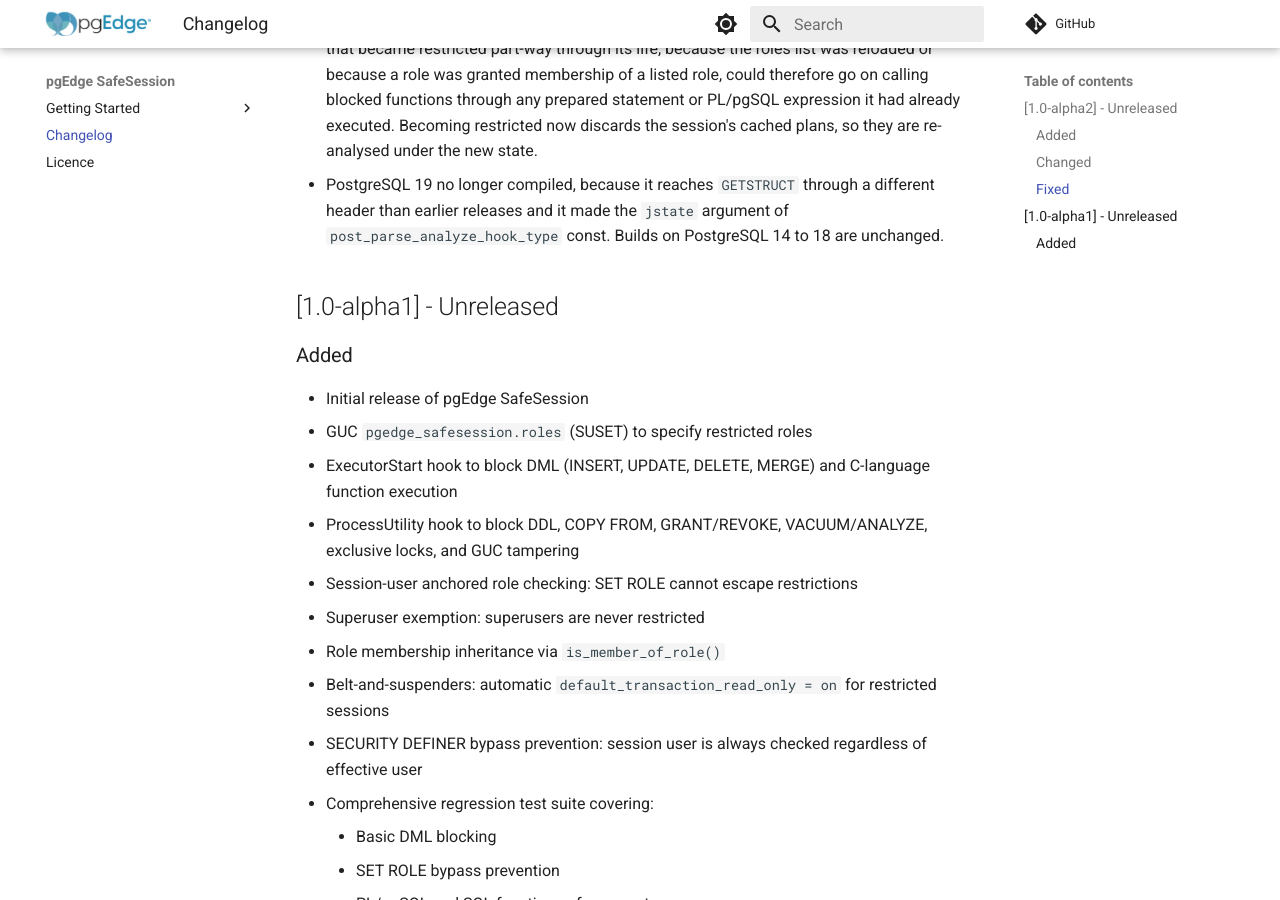
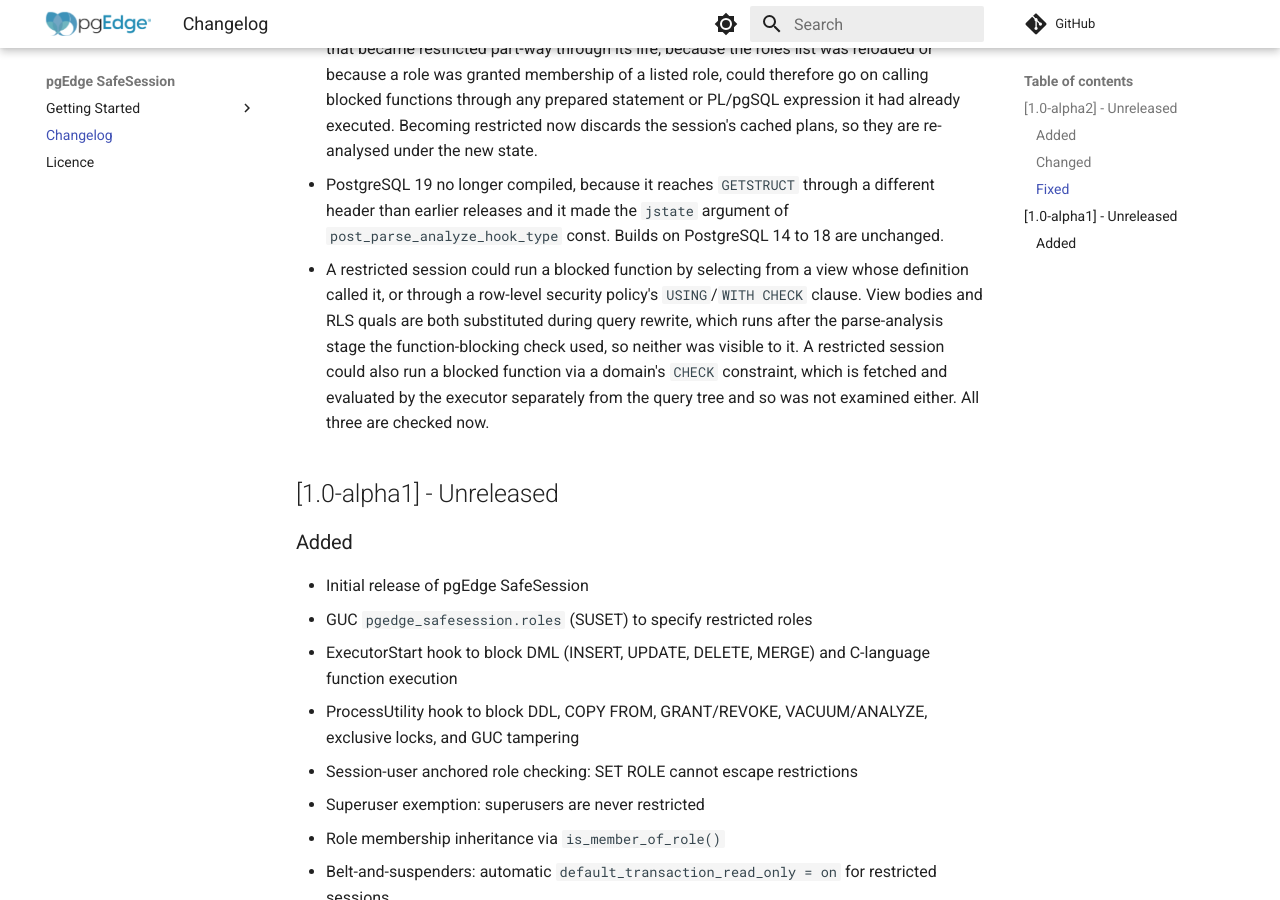
Before and after one commit to pgEdge/pgedge-safesession, an MkDocs documentation site: the page built from docs/changelog.md, in a window 1280 px wide and 900 px high, scrolled down 1809 px. Built offline with MkDocs 1.6.1 and Material for MkDocs 9.7.7, drawn with Linux system fonts in a browser that asks for light colours; comment, search, counter and statistics services are not loaded.

Commit message:
Document the view/RLS/domain blocked-function fixes

```diff
--- a/docs/changelog.md
+++ b/docs/changelog.md
@@ -98,6 +98,15 @@ and this project adheres to
   and it made the `jstate` argument of
   `post_parse_analyze_hook_type` const. Builds on
   PostgreSQL 14 to 18 are unchanged.
+- A restricted session could run a blocked function by selecting
+  from a view whose definition called it, or through a row-level
+  security policy's `USING`/`WITH CHECK` clause. View bodies and
+  RLS quals are both substituted during query rewrite, which runs
+  after the parse-analysis stage the function-blocking check used,
+  so neither was visible to it. A restricted session could also run
+  a blocked function via a domain's `CHECK` constraint, which is
+  fetched and evaluated by the executor separately from the query
+  tree and so was not examined either. All three are checked now.
 
 ## [1.0-alpha1] - Unreleased
 
```
